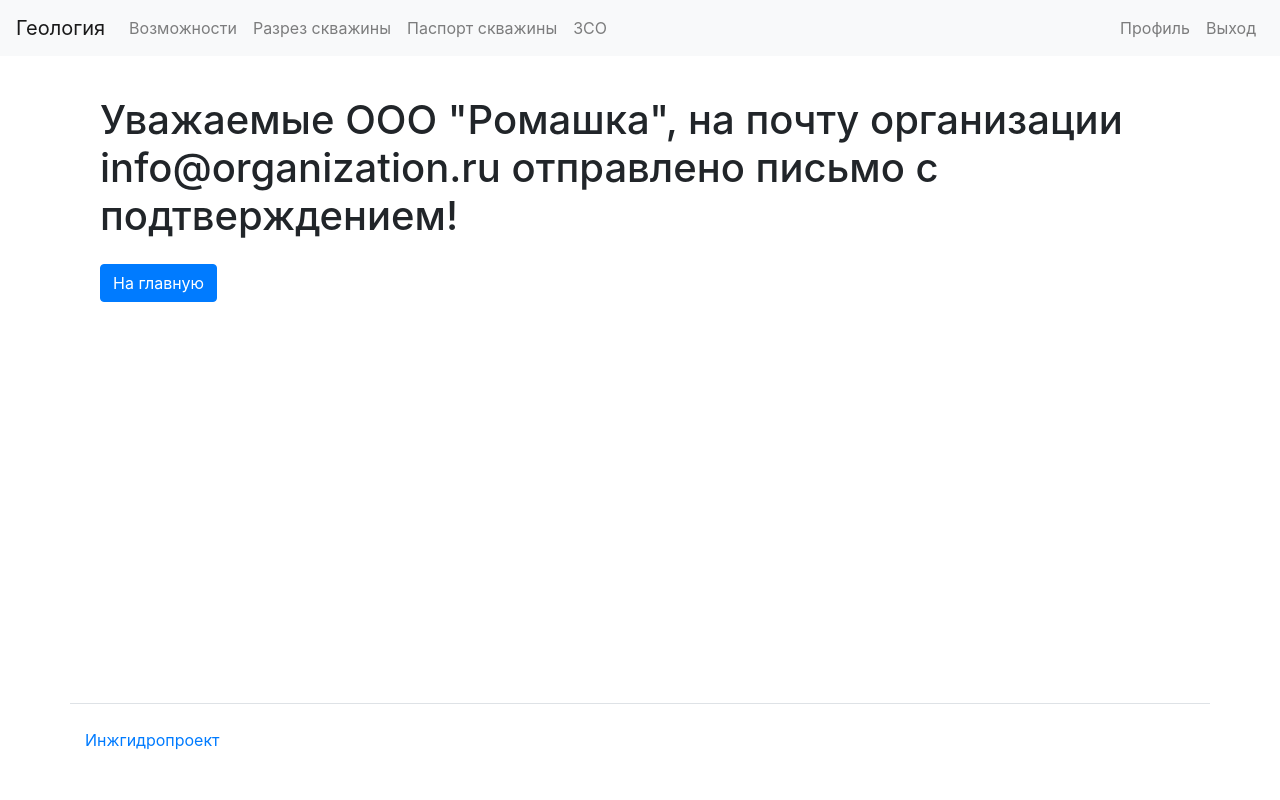
After one commit to SizNi/enhyp_main, a Django app: page /organizations/1/email_confirmation/ in a window 1280 px wide. The commit adds this page. Run offline with Django 4.2, Linux system fonts and the light colour scheme; a user stored in the database is signed in; data comes from the database, SQL or seed files in the repository; both versions use the stored data as it was after the commit; some libraries are stand-ins or nearby versions.

Commit message:
поправил форму обновления организации, но она пока нормально не заработала

```diff
--- a/src/apps/organizations/models.py
+++ b/src/apps/organizations/models.py
@@ -15,6 +15,9 @@ class Organization(models.Model):
     originator_position = models.CharField(max_length=25)
     originator_name = models.CharField(max_length=25)
     logo = models.ImageField(upload_to="logos/")
+    confirmed = models.BooleanField(default=False)
+    confirmation_code = models.CharField(max_length=20, blank=True, null=True)
+    confirmation_code_dt = models.DateTimeField(blank=True, null=True)
 
     def __str__(self):
         return self.org_name
--- /dev/null
+++ b/src/apps/organizations/org_confirmation.py
@@ -0,0 +1,27 @@
+from django.core.mail import send_mail
+from django.conf import settings
+import uuid
+from django.utils import timezone
+from apps.organizations.models import Organization
+
+
+# тут отправляется случайно сгенерированная ссылка для подтверждения почты организации
+def org_mail_confirmation(org):
+    conf_code = str(uuid.uuid4().hex)[:10]
+    org.confirmed = False
+    org.confirmation_code = conf_code
+    org.confirmation_code_dt = timezone.now()
+    org.save()
+    message = f"""
+            Добрый день, {org.org_name}, для подтверждения адреса перейдите по ссылке:<br>
+            <a href="{str(settings.BASE_URL_MAIL) + 'organizations/verification/' + conf_code}">ссылка</a>
+            """
+    send_mail(
+        "Подтверждение почтового адреса",
+        f"Добрый день, {org.org_name}, для подтверждения адреса перейдите по ссылке",
+        settings.EMAIL_HOST_USER,
+        [f"{org.email}"],
+        # ["q7j4lypoikqg@mail.ru"],
+        fail_silently=False,
+        html_message=message,
+    )
--- a/src/apps/organizations/urls.py
+++ b/src/apps/organizations/urls.py
@@ -21,4 +21,14 @@ urlpatterns = [
         views.OrganizationLogoDeleteView.as_view(),
         name="logo_delete_view",
     ),
+    path(
+        "verification/<str:verification_code>/",
+        views.OrganizationVerificationView.as_view(),
+        name="org_email_verification",
+    ),
+    path(
+        "<int:pk>/email_confirmation/",
+        views.OrganizationEmailConfirmationView.as_view(),
+        name="org_send_email_confirmation",
+    ),
 ]
--- a/src/apps/organizations/views.py
+++ b/src/apps/organizations/views.py
@@ -12,6 +12,9 @@ from django.core.files.storage import default_storage
 from django.contrib.auth.decorators import login_required
 from django.utils.decorators import method_decorator
 from apps.organizations.models import Organization
+from apps.organizations.org_confirmation import org_mail_confirmation
+from django.utils import timezone
+from datetime import timedelta
 
 
 def index(request):
@@ -52,9 +55,22 @@ class OrganizationCreateView(CreateView):
             except MultiValueDictKeyError:
                 pass
             organization.user = request.user
-
             organization.save()
-            messages.info(request, _("Организация добавлена"))
+            try:
+                # функция отправки почты для верифицкации
+                org_mail_confirmation(organization)
+                messages.info(
+                    request,
+                    _("Организация создана, подтвердите электронную почту организации"),
+                )
+            except Exception as e:
+                messages.error(
+                    request,
+                    _(
+                        "Произошла ошибка при отправке письма с подтверждением. Пожалуйста, свяжитесь с администратором."
+                    ),
+                )
+                print(f"Ошибка отправки почты: {e}")
             return redirect("organizations_mine")
         else:
             context["create_form"] = form
@@ -72,6 +88,7 @@ class OrganizationUpdateView(UpdateView):
             form = UpdateOrganizationForm(instance=organization)
             context["update_form"] = form
             context["id"] = org_id
+            context["email_status"] = organization.confirmed
             if organization.logo:
                 context["logo"] = organization.logo
             return render(request, "organizations/update.html", context)
@@ -83,21 +100,59 @@ class OrganizationUpdateView(UpdateView):
         org_id = kwargs.get("pk")
         context = {}
         organization = Organization.objects.get(id=org_id)
+        old_email = organization.email
+        p_path = 'media/logos/test_1.jpg'
         form = UpdateOrganizationForm(
             request.POST, request.FILES, instance=organization
         )
+        if os.path.exists (p_path):
+            print(1)
         if form.is_valid():
             organization = form.save(commit=False)
+            new_email = organization.email
+            if os.path.exists (p_path):
+                print(2)
+            # лишнее но именует файл логотипа. переделать
+            # форма удаляет старое в любом случае, а если нового нет - то не перезаписывает. Поправить
             try:
+                if os.path.exists (p_path):
+                    print(3)
                 logo = request.FILES["logo"]
-                filename = f"logos/{uuid.uuid4().hex}_{logo.name}"
+                # filename = f"logos/{uuid.uuid4().hex}_{logo.name}"
+                filename = f"logos/{logo.name}"
                 filename = default_storage.save(filename, logo)
                 organization.logo = filename
+                if os.path.exists (p_path):
+                    print(4)
             except MultiValueDictKeyError:
                 pass
             organization.user = request.user
             organization.save()
-            messages.info(request, _("Информация обновлена"))
+            if os.path.exists (p_path):
+                print(4)
+            if new_email != old_email:
+                try:
+                    # функция отправки почты для верифицкации
+                    org_mail_confirmation(organization)
+                    messages.info(
+                        request,
+                        _(
+                            "Информация обновлена, подтвердите электронную почту организации"
+                        ),
+                    )
+                except Exception as e:
+                    messages.error(
+                        request,
+                        _(
+                            "Произошла ошибка при отправке письма с подтверждением. Пожалуйста, свяжитесь с администратором."
+                        ),
+                    )
+                    print(f"Ошибка отправки почты: {e}")
+            else:
+                messages.info(
+                    request,
+                    _("Информация обновлена"),
+                )
             return redirect("organizations_mine")
         else:
             context["update_form"] = form
@@ -154,4 +209,82 @@ class OrganizationLogoDeleteView(View):
                 messages.info(request, _("Логотип удален"))
             except Exception as e:
                 print(f"Ошибка при удалении логотипа: {e}")
+                organization.logo.delete()
         return HttpResponseRedirect(reverse("organization_update", args=[org_id]))
+
+
+@method_decorator(login_required, name="dispatch")
+class OrganizationVerificationView(TemplateView):
+    def get(self, request, *args, **kwargs):
+        verification_code = kwargs.get("verification_code")
+        try:
+            organization = Organization.objects.get(confirmation_code=verification_code)
+        except:
+            messages.error(
+                request,
+                _(
+                    "Ссылка для подтверждения не найдена, обратитесь к администратору или запросите ее повторно"
+                ),
+            )
+            return redirect("organization_update")
+        expiration_time = organization.confirmation_code_dt + timedelta(days=7)
+        current_time = timezone.now()
+        context = {}
+        # устанавливаем срок действия ссылки
+        if current_time > expiration_time:
+            messages.error(
+                request,
+                _(
+                    "Истек срок действия ссылки. Запросите новую в своем профиле"
+                ),  # новую надо реализовать
+            )
+            return redirect("organization_update")
+        # сраниваем коды верификации
+        if organization.user == request.user:
+            organization.confirmed = True
+            organization.confirmation_code = ""
+            organization.save()
+            context["email"] = organization.email
+            context["name"] = organization.org_name
+            messages.success(request, _("Почта подтверждена!"))
+            return render(request, "organizations/mail_verification.html", context)
+        else:
+            messages.error(
+                request, _("Верификация не удалась, обратитесь к администратору")
+            )
+            return redirect("home")
+
+
+@method_decorator(login_required, name="dispatch")
+class OrganizationEmailConfirmationView(TemplateView):
+    def get(self, request, *args, **kwargs):
+        org_id = kwargs.get("pk")
+        organization = Organization.objects.get(id=org_id)
+        context = {}
+        if organization.user == request.user:
+            context["name"] = organization.org_name
+            context["email"] = organization.email
+            try:
+                # функция отправки почты для верифицкации
+                org_mail_confirmation(organization)
+                messages.info(
+                    request,
+                    _("Письмо с подтверждением отправлено на почту"),
+                )
+            except Exception as e:
+                messages.error(
+                    request,
+                    _(
+                        "Произошла ошибка при отправке письма с подтверждением. Пожалуйста, свяжитесь с администратором."
+                    ),
+                )
+                print(f"Ошибка отправки почты: {e}")
+            return render(
+                request, "organizations/send_email_confirmation.html", context
+            )
+        else:
+            messages.error(
+                request,
+                _("У вас нет прав для изменения организации другого пользователя."),
+            )
+            return redirect("home")
--- a/src/apps/users/confirmation.py
+++ b/src/apps/users/confirmation.py
@@ -12,10 +12,9 @@ def mail_confirmation(user):
     user.confirmation_code = conf_code
     user.confirmation_code_dt = timezone.now()
     user.save()
-    print({str(settings.BASE_URL_MAIL) + conf_code})
     message = f"""
             Добрый день, {user.username}, для подтверждения адреса перейдите по ссылке:<br>
-            <a href="{str(settings.BASE_URL_MAIL) + conf_code}">ссылка</a>
+            <a href="{str(settings.BASE_URL_MAIL) + 'users/verification/' + conf_code}">ссылка</a>
             """
     send_mail(
         "Подтверждение почтового адреса",
--- /dev/null
+++ b/src/templates/organizations/send_email_confirmation.html
@@ -0,0 +1,15 @@
+{% extends 'base.html' %}
+{% load bootstrap4 %}
+{% load i18n %}
+{% bootstrap_css %}
+{% bootstrap_javascript jquery='full' %}
+{% bootstrap_messages %}
+
+{% block content %}
+<div class="container wrapper flex-grow-1">
+  <h1 class="my-4">
+      {% trans 'Уважаемые' %}  {{ name }}, {% trans 'на почту организации' %} {{ email }} {% trans 'отправлено письмо с подтверждением!' %}
+  </h1>
+  <a class="btn btn-primary" href="{% url 'home' %}">{% trans 'На главную' %}</a>
+</div>
+{% endblock %}
```
Also changed, not shown: src/apps/users/views.py (+4 -4 lines), src/templates/organizations/mail_verification.html (added, +15 -0 lines), src/templates/organizations/update.html (+12 -0 lines), src/apps/organizations/migrations/0005_organization_confirmation_code_and_more.py (added), src/db.sqlite3, src/media/logos/4ca8cb8a8791487b9e4c492ce3045f72_логотип.png (added), src/media/logos/a07bb03348044105a22bc214c67bb561_Чек на аванс Марина.jpg (deleted).
